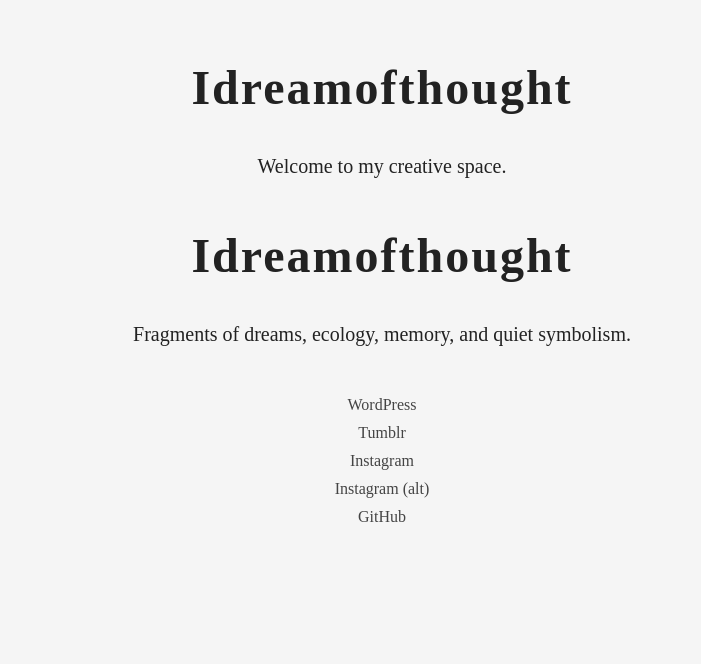
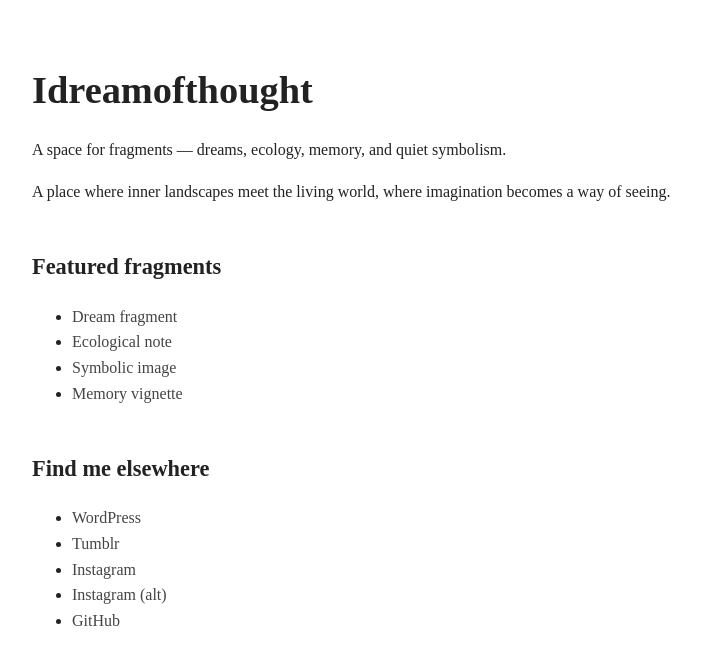
Before and after one commit to Idreamofthought/idreamofthought.github.io, a plain HTML site: page index.html in a window 1280 px wide. Shown: the whole page, without its empty margins (258-959 px from the left). Drawn offline with Linux system fonts and the light colour scheme.

Commit message:
Revise index.html structure and content
Updated the content and structure of the index.html file, including new headings and paragraphs to enhance the layout and readability.

```diff
--- a/index.html
+++ b/index.html
@@ -1,53 +1,55 @@
-<h1>Idreamofthought</h1>
-<p>Welcome to my creative space.</p>
 <!DOCTYPE html>
-<html>
+<html lang="en">
 <head>
   <meta charset="UTF-8">
   <title>Idreamofthought</title>
   <style>
     body {
-      background: #f5f5f5;
-      font-family: "Times New Roman", serif;
+      font-family: serif;
+      max-width: 700px;
       margin: 60px auto;
-      max-width: 700px;
+      line-height: 1.6;
       color: #222;
     }
     h1 {
-      font-size: 48px;
-      letter-spacing: 2px;
-      text-align: center;
-      margin-bottom: 40px;
+      font-size: 2.4em;
+      margin-bottom: 0.2em;
     }
-    p {
-      font-size: 20px;
-      text-align: center;
-      margin-bottom: 50px;
+    h2 {
+      margin-top: 2em;
+      font-size: 1.4em;
     }
     a {
       color: #444;
       text-decoration: none;
     }
-    ul {
-      list-style: none;
-      padding: 0;
-      text-align: center;
-    }
-    li {
-      margin: 10px 0;
+    a:hover {
+      text-decoration: underline;
     }
   </style>
 </head>
 <body>
-  <h1>Idreamofthought</h1>
-  <p>Fragments of dreams, ecology, memory, and quiet symbolism.</p>
 
-  <ul>
-    <li><a href="https://idreamofthought.wordpress.com">WordPress</a></li>
-    <li><a href="https://www.tumblr.com/idreamofthought">Tumblr</a></li>
-    <li><a href="https://www.instagram.com/idreamofthought/">Instagram</a></li>
-    <li><a href="https://www.instagram.com/idreamofthought1/">Instagram (alt)</a></li>
-    <li><a href="https://github.com/Idreamofthought">GitHub</a></li>
-  </ul>
+<h1>Idreamofthought</h1>
+<p>A space for fragments — dreams, ecology, memory, and quiet symbolism.</p>
+<p>A place where inner landscapes meet the living world, where imagination becomes a way of seeing.</p>
+
+<h2>Featured fragments</h2>
+<ul>
+  <li><a href="#">Dream fragment</a></li>
+  <li><a href="#">Ecological note</a></li>
+  <li><a href="#">Symbolic image</a></li>
+  <li><a href="#">Memory vignette</a></li>
+</ul>
+
+<h2>Find me elsewhere</h2>
+<ul>
+  <li><a href="#">WordPress</a></li>
+  <li><a href="#">Tumblr</a></li>
+  <li><a href="#">Instagram</a></li>
+  <li><a href="#">Instagram (alt)</a></li>
+  <li><a href="#">GitHub</a></li>
+</ul>
+
 </body>
 </html>
```
